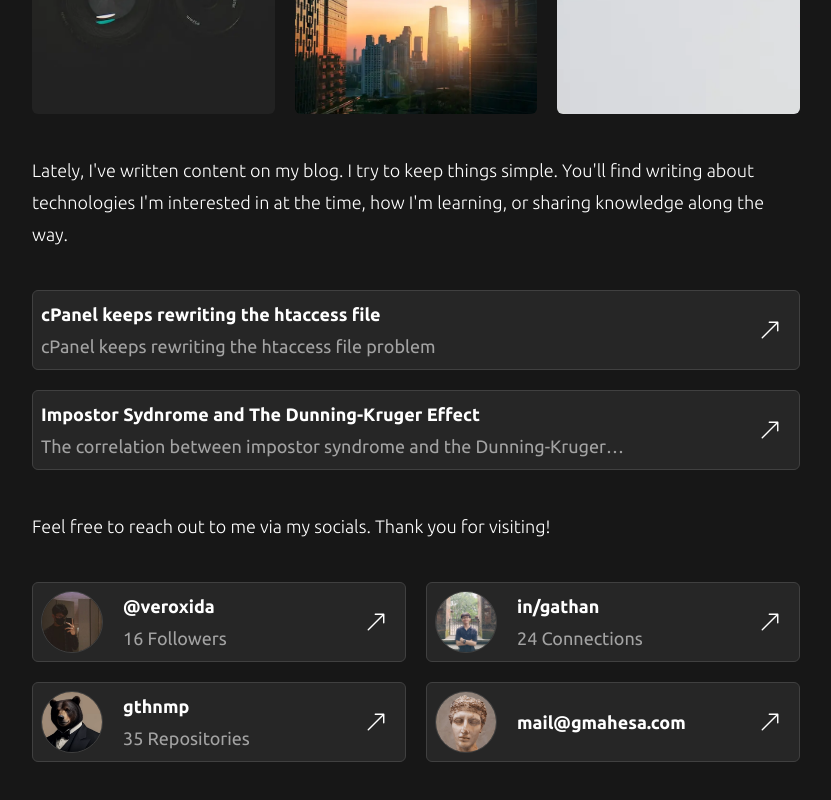
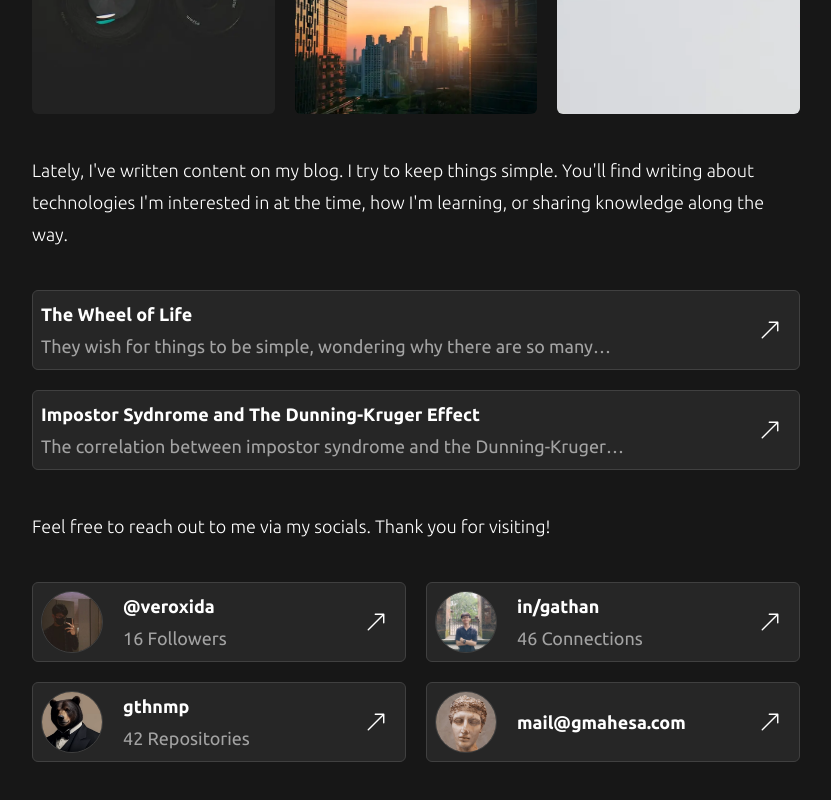
Before and after one commit to gthnmp/gmahesa.com, a Next.js app: page / in a window 1280 px wide. Shown: the part 590-1390 px from the top of the page, without its empty margins (224-1055 px from the left). Built offline with nearby package versions, Linux system fonts and the light colour scheme; no server answers.

Commit message:
Home page update

```diff
--- a/app/page.tsx
+++ b/app/page.tsx
@@ -42,9 +42,9 @@ export default function Home() {
       </div>
       <div className='flex flex-col gap-5'>
         <BlogAnchor
-          href='/blog/cpanel-htaccess-bug'
-          title='cPanel keeps rewriting the htaccess file'
-          summary='cPanel keeps rewriting the htaccess file problem'
+          href='/blog/wheel-of-life'
+          title='The Wheel of Life'
+          summary='They wish for things to be simple, wondering why there are so many complicated issues.'
         />
         <BlogAnchor
           href='/blog/phenomena-when-learning'
@@ -70,14 +70,14 @@ export default function Home() {
           alt={"Gathan Mahesa's LinkedIn Profile Picture"}
           platform='linkedin'
           href='https://linkedin.com/in/gathan'
-          subtitle='24 Connections' title='in/gathan'
+          subtitle='46 Connections' title='in/gathan'
         />
         <SocialAnchor
           src={GithubPhoto}
           alt={"Gathan Mahesa's Github Profile Picture"}
           platform='github'
           href='https://github.com/gthnmp'
-          subtitle='35 Repositories' title='gthnmp'
+          subtitle='42 Repositories' title='gthnmp'
         />
         <SocialAnchor
           src={EmailPhoto}
```
